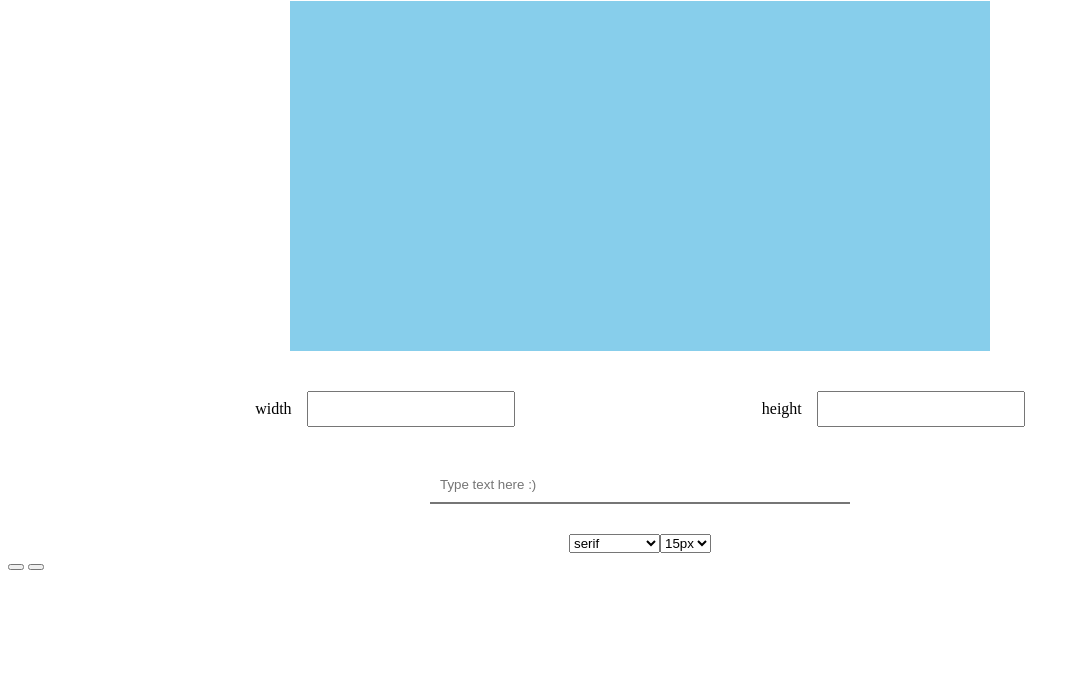
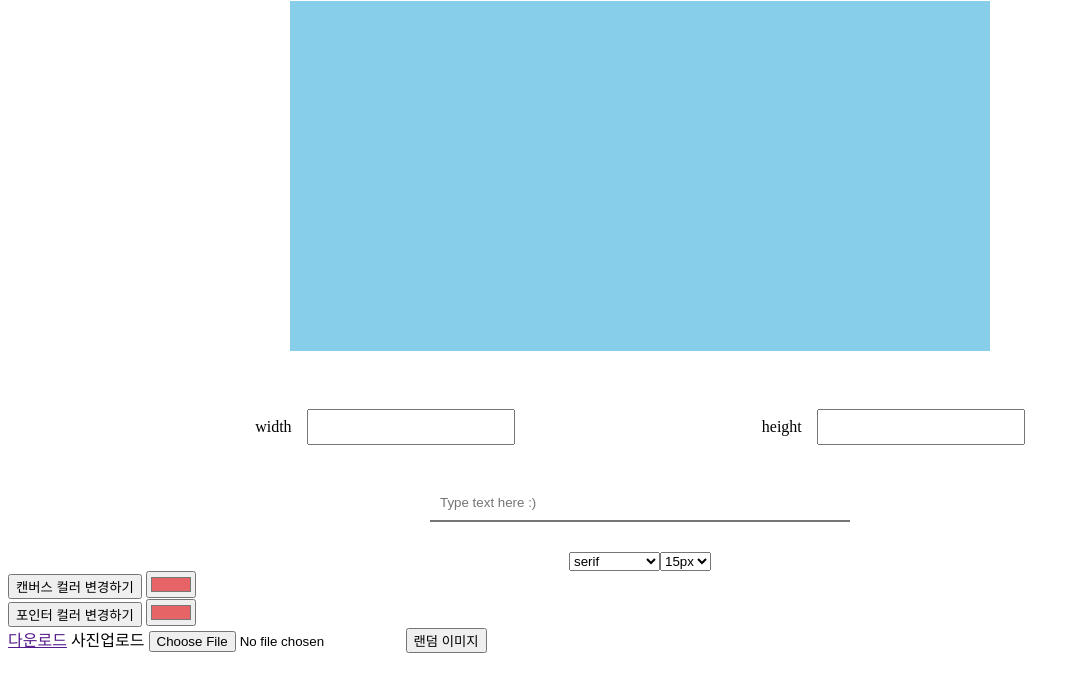
Before and after one commit to jiwonkim0131/BannerCreator, a plain HTML site: page index.html in a window 1280 px wide. Shown: the part 79-770 px from the top of the page, without its empty margins (0-1080 px from the left). Drawn offline with Linux system fonts and the light colour scheme.

Commit message:
feat: Add color picker & file upload, download button

```diff
--- a/index.html
+++ b/index.html
@@ -11,6 +11,10 @@
     <div class="container">
       <h1 class="title">BannerCreator</h1>
       <canvas id="canvas" width="700" height="350"></canvas>
+      <div class="canvas-img hidden">
+        <img src="" alt="" class="source" />
+      </div>
+      <img hidden class="spinner" src="./ball-triangle.svg" alt="Loading..." />
       <div class="setting-input-container">
         <label>width<input class="width-setting" type="text" /></label>
         <label>height<input class="height-setting" type="text" /></label>
@@ -32,10 +36,26 @@
           <option value="30px">30px</option>
         </select>
       </div>
-      <div class="color-picker-container"></div>
+      <div class="color-picker-container">
+        <div class="canvas-color-picker-container">
+          <button class="random-color-canvas">캔버스 컬러 변경하기</button>
+          <input
+            class="colorpicker canvas-bg-color"
+            type="color"
+            value="#e66465"
+          />
+        </div>
+        <div class="font-color-picker-list">
+          <button class="random-color-font"> 포인터 컬러 변경하기</button>
+          <input class="colorpicker font-color" type="color" value="#e66465" />
+      </div>
       <div class="button-container">
-        <button class="upload"></button>
-        <button class="download"></button>
+        <a class="download" href="" download="BannerCreator.png">다운로드</a>
+        <label class="upload">
+          사진업로드
+          <input type="file" class="hidden" />
+        </label>
+        <button class="random">랜덤 이미지</button>
       </div>
     </div>
     <script src="./js/app.js"></script>
```
